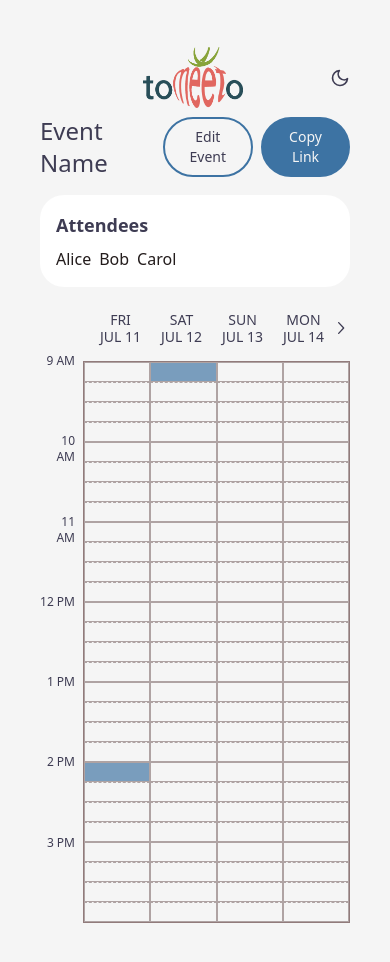
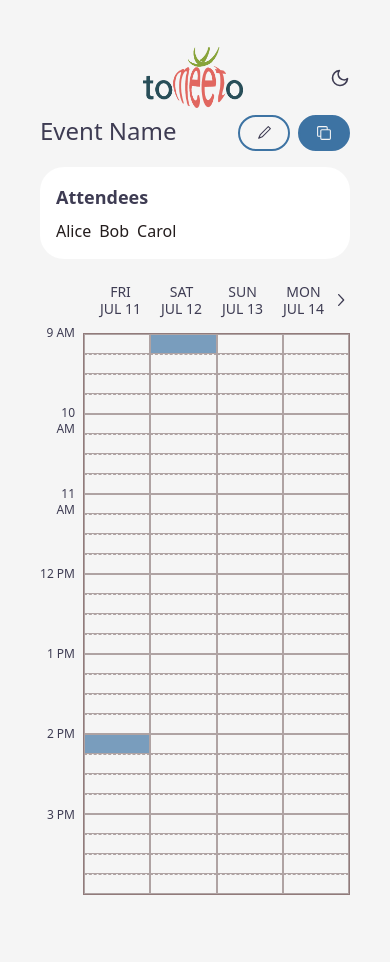
Before and after one commit to plan-cake/frontend, a Next.js app: page /schedule/results in a window 390 px wide. After the commit the page ends 935 px from the top, so only its background shows below. Built offline with nearby package versions, Linux system fonts and the light colour scheme; a web font is replaced by a local one.

Commit message:
Add icons for mobile

```diff
--- a/app/schedule/results/page.tsx
+++ b/app/schedule/results/page.tsx
@@ -3,6 +3,7 @@
 import { useState, useEffect } from "react";
 import ScheduleGrid from "@/app/ui/components/schedule/schedule-grid";
 import { getUtcIsoSlot } from "@/app/_types/user-availability";
+import { CopyIcon, Pencil1Icon } from "@radix-ui/react-icons";
 
 const fillerAttendees = [
   {
@@ -134,14 +135,16 @@ export default function Page() {
         <div className="flex items-center gap-2">
           {isOwner && (
             <button className="rounded-full border-2 border-blue px-4 py-2 text-sm hover:bg-blue-100 dark:border-red dark:hover:bg-red/25">
-              Edit Event
+              <span className="hidden md:block">Edit Event</span>
+              <Pencil1Icon width={16} height={16} className="md:hidden" />
             </button>
           )}
           <button
             onClick={handleCopyLink}
             className="rounded-full border-2 border-blue bg-blue px-4 py-2 text-sm text-white hover:shadow-[0px_0px_32px_0_rgba(61,115,163,.70)] dark:border-red dark:bg-red dark:hover:shadow-[0px_0px_32px_0_rgba(255,92,92,.70)]"
           >
-            Copy Link
+            <span className="hidden md:block">Copy Link</span>
+            <CopyIcon width={16} height={16} className="md:hidden" />
           </button>
         </div>
       </div>
```
